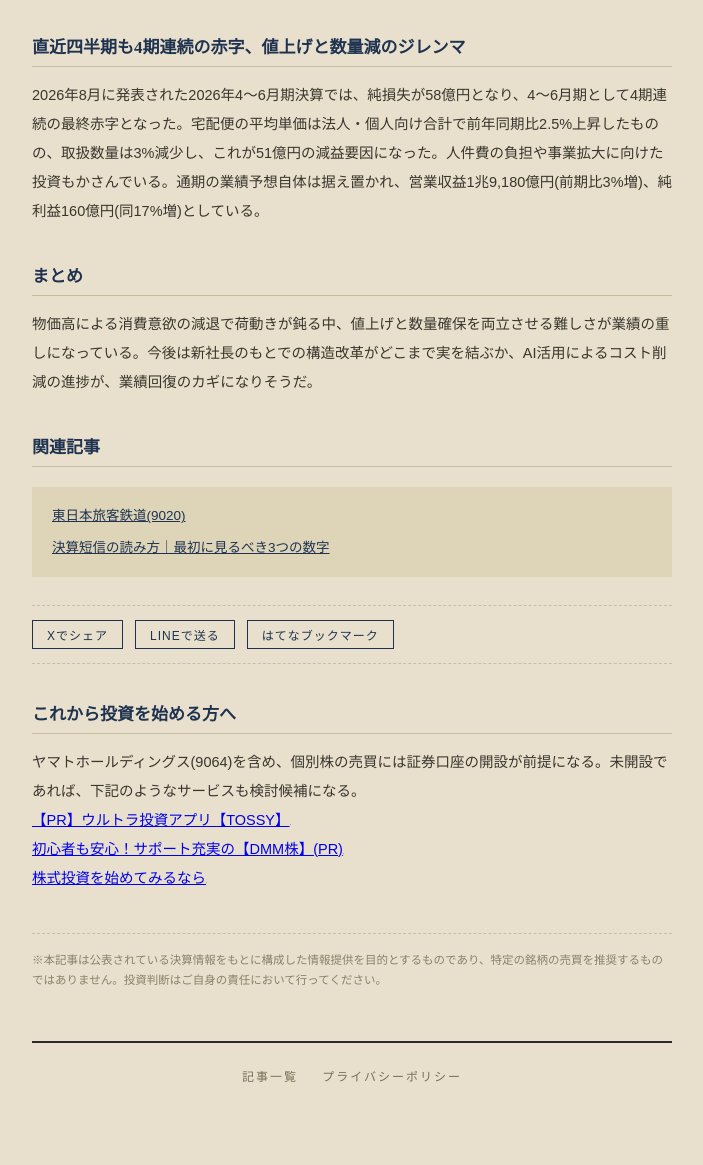
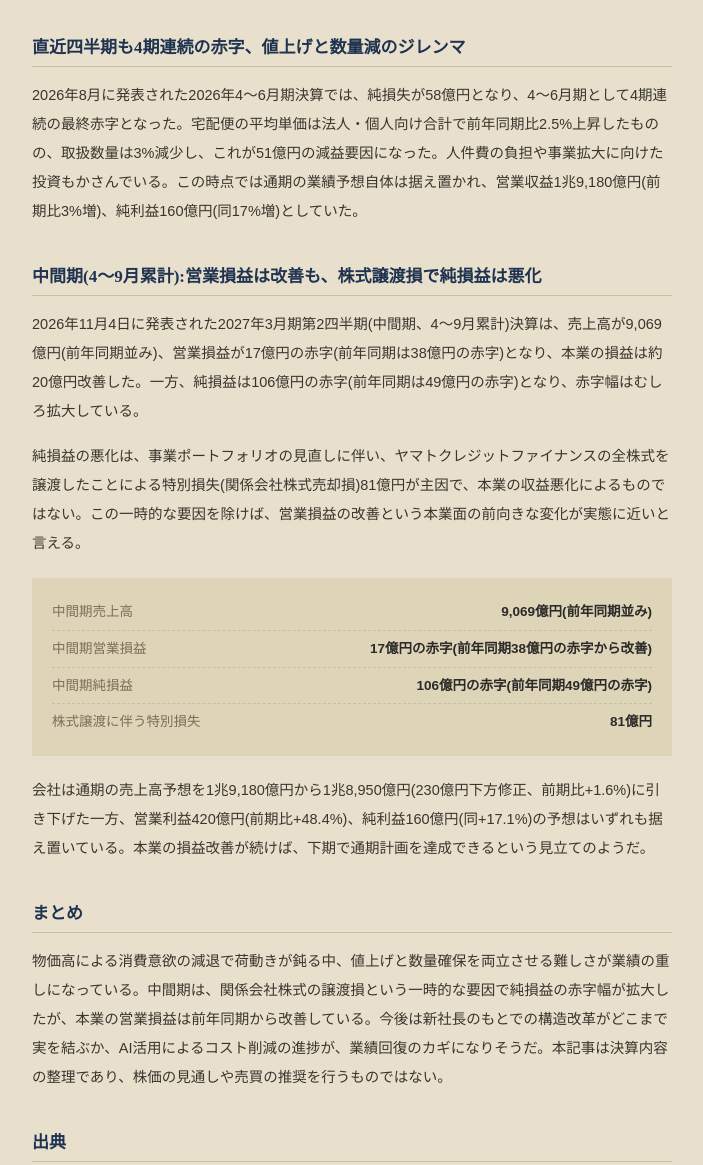
Before and after one commit to numachi-works/keisen-cho, a plain HTML site: page yamato-9064.html in a window 1280 px wide. Shown: the part 1217-2382 px from the top of the page, without its empty margins (288-991 px from the left). Drawn offline with Linux system fonts and the light colour scheme; grey boxes are pictures that could not be loaded.

Commit message:
ヤマトホールディングス(9064)記事を2027年3月期第2四半期(中間期)決算で拡充(営業損益の改善、株式譲渡損による純損益悪化、通期予想の一部下方修正を反映)
Co-Authored-By: Claude Sonnet 5 <noreply@anthropic.com>
Claude-Session: https://claude.ai/code/session_01EwjSxLhBBYnPKqYooYKyjd

```diff
--- a/yamato-9064.html
+++ b/yamato-9064.html
@@ -65,7 +65,7 @@
   "description": "宅配便最大手のヤマトホールディングスは、2026年3月期に期初予想を大きく下回る決算となり、新社長のもとで抜本的な構造改革に着手した。値上げをしても荷物の取扱数量が落ち込むという構造的な課題を抱えている。",
   "image": "https://keisencho.com/og-image.png",
   "datePublished": "2026-09-09T06:22:47+09:00",
-  "dateModified": "2026-10-22T17:02:01+09:00",
+  "dateModified": "2026-11-16T12:00:00+09:00",
   "mainEntityOfPage": {
     "@type": "WebPage",
     "@id": "https://keisencho.com/yamato-9064"
@@ -98,7 +98,7 @@
   <header class="art">
     <span class="tag">陸運・物流</span>
     <h1 class="art-title">ヤマトホールディングス(9064)<br>値上げしても数量が減る、宅配便最大手が抱える構造課題</h1>
-    <p class="meta-line">2026年8月13日更新</p>
+    <p class="meta-line">2026年11月16日更新</p>
   </header>
 
   <p class="lead">宅配便最大手のヤマトホールディングスは、2026年3月期に期初予想を大きく下回る決算となり、新社長のもとで抜本的な構造改革に着手した。値上げをしても荷物の取扱数量が落ち込むという構造的な課題を抱えている。</p>
@@ -117,10 +117,24 @@
   <p>2026年5月1日付で就任した桜井新社長は、決算発表の場で「従来のやり方にとらわれない聖域なき見直し」を掲げ、2027年3月期の営業利益420億円必達を宣言した。プライシングの適正化で210億円、AI活用によるコスト適正化で40億円、法人向けビジネス拡大で50億円の増益を計画している。あわせて、2027年3月期を最終年度とする中期経営計画の数値目標も、売上高を2兆〜2兆4,000億円から1兆9,400億円へ、営業利益を1,200〜1,600億円から600億円へと、大幅に下方修正した。</p>
 
   <h2 class="sec">直近四半期も4期連続の赤字、値上げと数量減のジレンマ</h2>
-  <p>2026年8月に発表された2026年4〜6月期決算では、純損失が58億円となり、4〜6月期として4期連続の最終赤字となった。宅配便の平均単価は法人・個人向け合計で前年同期比2.5%上昇したものの、取扱数量は3%減少し、これが51億円の減益要因になった。人件費の負担や事業拡大に向けた投資もかさんでいる。通期の業績予想自体は据え置かれ、営業収益1兆9,180億円(前期比3%増)、純利益160億円(同17%増)としている。</p>
+  <p>2026年8月に発表された2026年4〜6月期決算では、純損失が58億円となり、4〜6月期として4期連続の最終赤字となった。宅配便の平均単価は法人・個人向け合計で前年同期比2.5%上昇したものの、取扱数量は3%減少し、これが51億円の減益要因になった。人件費の負担や事業拡大に向けた投資もかさんでいる。この時点では通期の業績予想自体は据え置かれ、営業収益1兆9,180億円(前期比3%増)、純利益160億円(同17%増)としていた。</p>
+
+  <h2 class="sec">中間期(4〜9月累計):営業損益は改善も、株式譲渡損で純損益は悪化</h2>
+  <p>2026年11月4日に発表された2027年3月期第2四半期(中間期、4〜9月累計)決算は、売上高が9,069億円(前年同期並み)、営業損益が17億円の赤字(前年同期は38億円の赤字)となり、本業の損益は約20億円改善した。一方、純損益は106億円の赤字(前年同期は49億円の赤字)となり、赤字幅はむしろ拡大している。</p>
+  <p>純損益の悪化は、事業ポートフォリオの見直しに伴い、ヤマトクレジットファイナンスの全株式を譲渡したことによる特別損失(関係会社株式売却損)81億円が主因で、本業の収益悪化によるものではない。この一時的な要因を除けば、営業損益の改善という本業面の前向きな変化が実態に近いと言える。</p>
+  <div class="figures">
+    <div><span class="k">中間期売上高</span><span class="v">9,069億円(前年同期並み)</span></div>
+    <div><span class="k">中間期営業損益</span><span class="v">17億円の赤字(前年同期38億円の赤字から改善)</span></div>
+    <div><span class="k">中間期純損益</span><span class="v">106億円の赤字(前年同期49億円の赤字)</span></div>
+    <div><span class="k">株式譲渡に伴う特別損失</span><span class="v">81億円</span></div>
+  </div>
+  <p>会社は通期の売上高予想を1兆9,180億円から1兆8,950億円(230億円下方修正、前期比+1.6%)に引き下げた一方、営業利益420億円(前期比+48.4%)、純利益160億円(同+17.1%)の予想はいずれも据え置いている。本業の損益改善が続けば、下期で通期計画を達成できるという見立てのようだ。</p>
 
   <h2 class="sec">まとめ</h2>
-  <p>物価高による消費意欲の減退で荷動きが鈍る中、値上げと数量確保を両立させる難しさが業績の重しになっている。今後は新社長のもとでの構造改革がどこまで実を結ぶか、AI活用によるコスト削減の進捗が、業績回復のカギになりそうだ。</p>
+  <p>物価高による消費意欲の減退で荷動きが鈍る中、値上げと数量確保を両立させる難しさが業績の重しになっている。中間期は、関係会社株式の譲渡損という一時的な要因で純損益の赤字幅が拡大したが、本業の営業損益は前年同期から改善している。今後は新社長のもとでの構造改革がどこまで実を結ぶか、AI活用によるコスト削減の進捗が、業績回復のカギになりそうだ。本記事は決算内容の整理であり、株価の見通しや売買の推奨を行うものではない。</p>
+
+  <h2 class="sec">出典</h2>
+  <p style="font-size:13px;margin:0 0 6px;"><a href="https://www.logi-today.com/1018355" target="_blank" rel="noopener" style="color:#1F3350;">LogisticsToday「ヤマトHD、中間決算は営業損益改善も株式譲渡損で純損益悪化」(2026年11月4日)</a></p>
 
 
 
```
